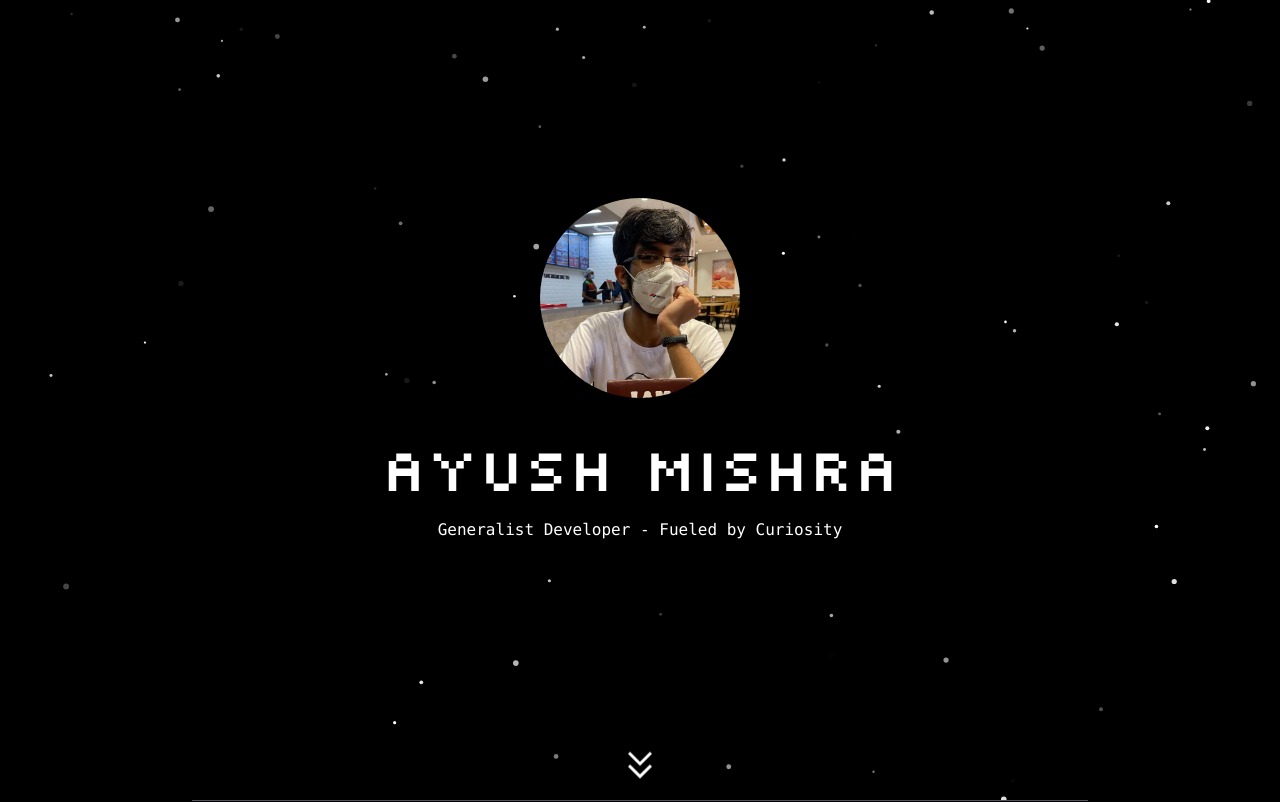
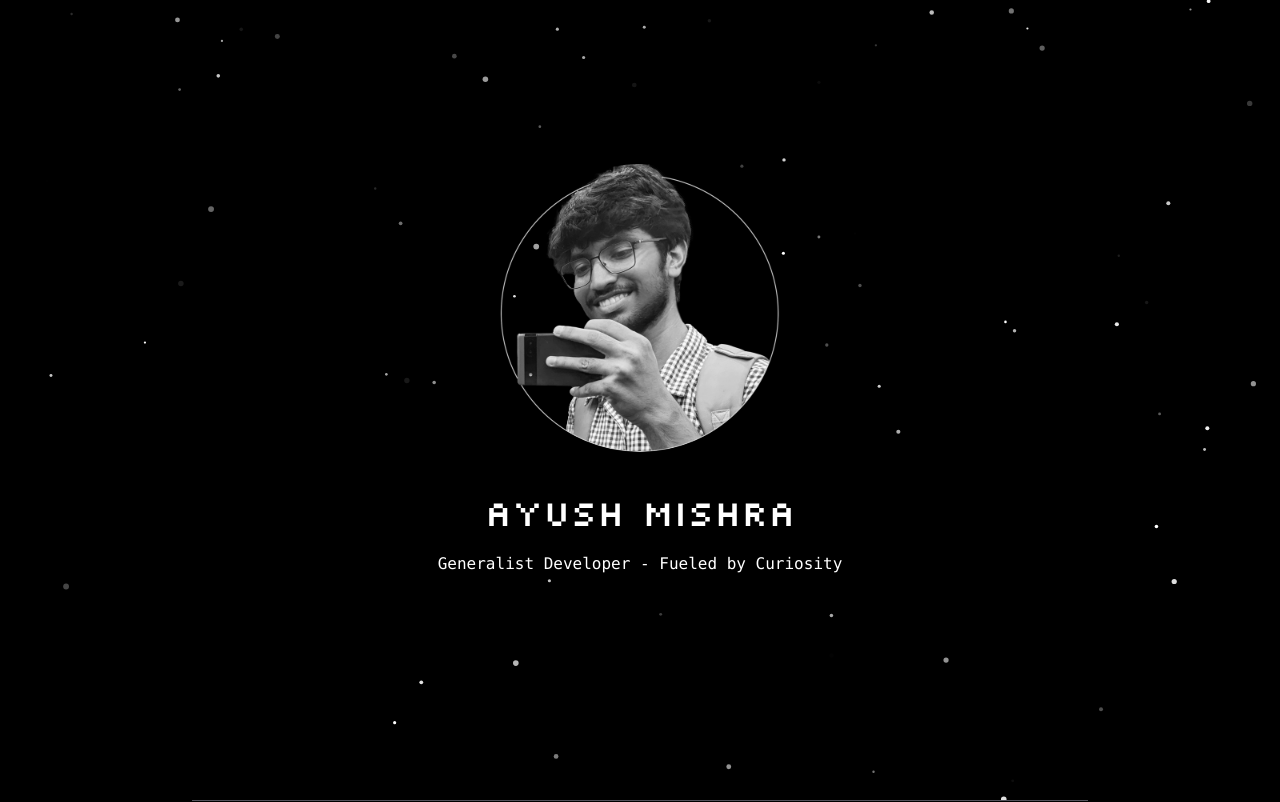
Before and after one commit to sudo-logic/portfolio-website, a Next.js app: page / in a window 1280 px wide. Shown: the top 802 px of the page. Built offline with nearby package versions, Linux system fonts and the light colour scheme.

Commit message:
chore: update hero image (finally!)

```diff
--- a/components/hero.js
+++ b/components/hero.js
@@ -1,63 +1,40 @@
-import React, { useState, useEffect, useCallback } from "react";
+import Image from "next/image";
+import React, { useCallback } from "react";
 import Particles from "react-tsparticles";
 import { loadFull } from "tsparticles";
-import Image from "next/image";
-import Link from "next/link";
 
 function Hero() {
-  const [scrollPosition, setScrollPosition] = useState(0);
-
-  useEffect(() => {
-    const handleScroll = () => {
-      setScrollPosition(window.scrollY);
-    };
-
-    window.addEventListener("scroll", handleScroll);
-
-    return () => {
-      window.removeEventListener("scroll", handleScroll);
-    };
-  }, []);
   const particlesInit = useCallback(async (engine) => {
     await loadFull(engine);
   }, []);
 
   return (
-    <div className="flex justify-center">
+    <div className=" flex justify-center items-center h-screen">
       <Particles
         id="tsparticles"
-        className="absolute top-0 left-0 w-full h-full"
+        className="absolute top-0 left-0 w-screen h-full"
         url="particles.json"
         init={particlesInit}
       />
-      <div className="relative h-screen flex flex-col items-center justify-center">
-        <div className="relative w-1/3">
+      <div className="relative flex flex-col items-center justify-center h-full">
+        <div className="relative w-72">
           <Image
-            src="/ayush.jpg"
-            alt="Ayush"
-            width="100%"
-            height="100%"
+            src="/Ayush Mishra.png"
+            alt="Ayush Mishra"
+            width={400}
+            height={400}
             layout="responsive"
             objectFit="contain"
             className="rounded-full"
             priority={true}
           />
         </div>
-
         <div className="p-10 text-center">
-          <h1 className="font-silkscreen text-6xl">Ayush Mishra</h1>
+          <h1 className="font-silkscreen text-2xl md:text-4xl">Ayush Mishra</h1>
           <h2 className="font-mono p-5">
             Generalist Developer - Fueled by Curiosity
           </h2>
         </div>
-        {scrollPosition < 100 && (
-          <a href="#about" className="absolute bottom-0 animate-bounce">
-            <img
-              src="down.svg"
-              alt="Scroll Down for more!"
-            />
-          </a>
-        )}
       </div>
     </div>
   );
```
Also changed, not shown: public/Ayush Mishra.png (added), public/ayush.jpg (deleted).
